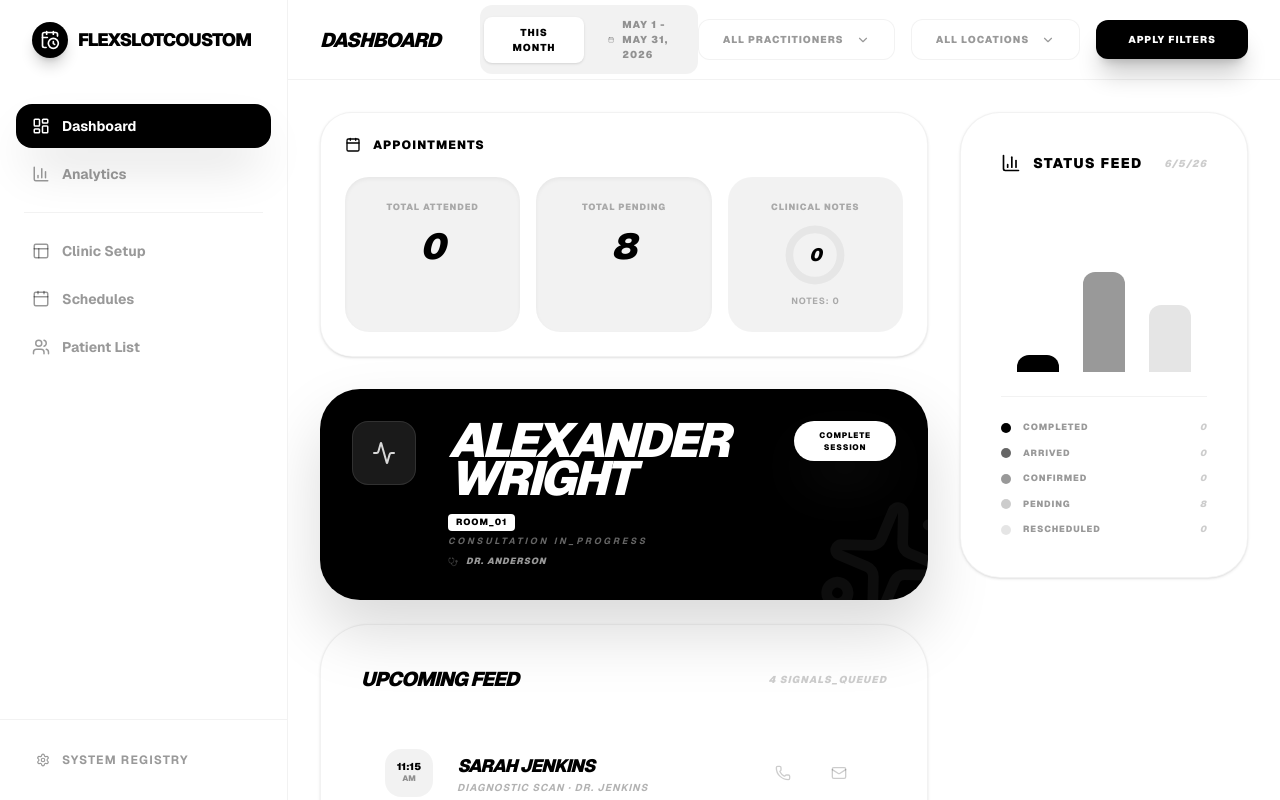
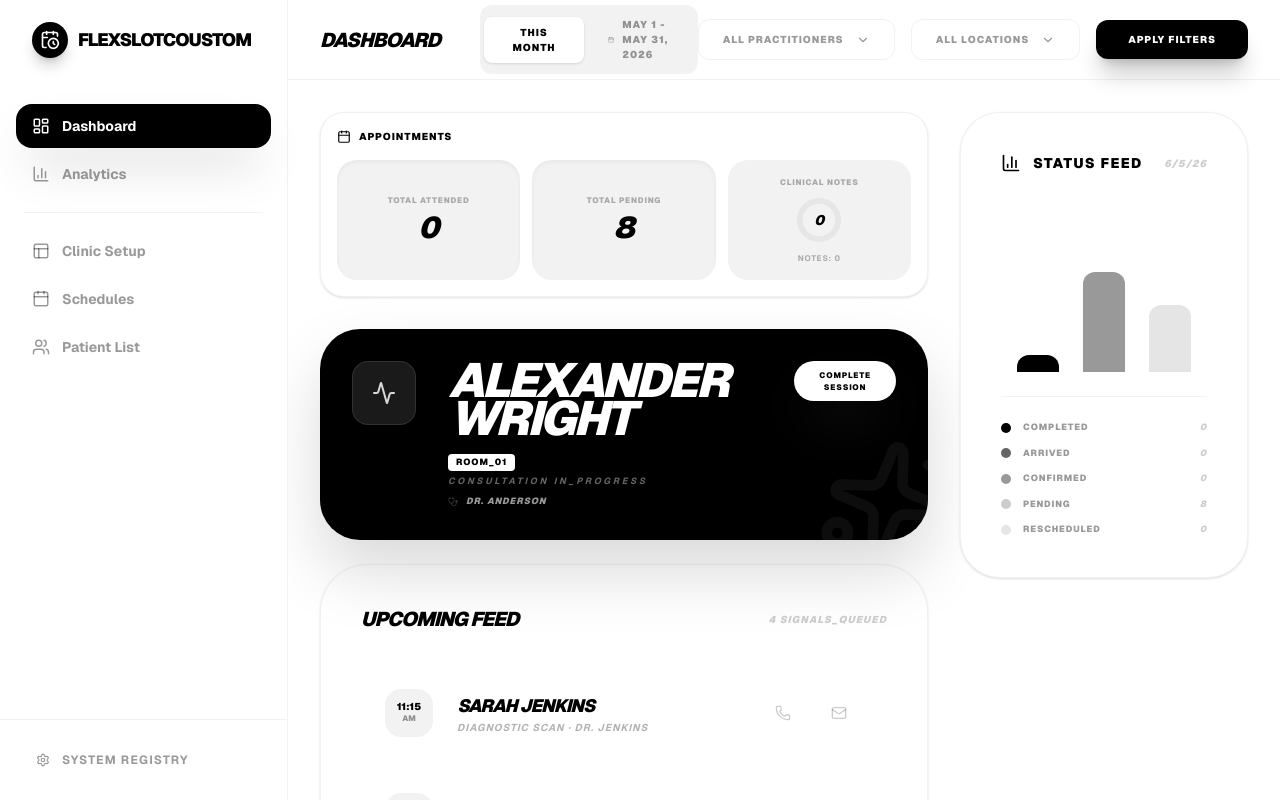
Before and after one commit to FlexSlotCustom0/FlexSlotCustom, a Next.js app in the folder frontend/: page /dashboard/owner in a window 1280 px wide. Shown: the top 800 px of the page. Built offline with nearby package versions, Linux system fonts and the light colour scheme.

Commit message:
Update page.tsx

```diff
--- a/frontend/src/app/dashboard/owner/page.tsx
+++ b/frontend/src/app/dashboard/owner/page.tsx
@@ -225,20 +225,20 @@ function MonochromeCommandCenter({ bookings, doneCount, notesCount, onComplete }
     <div className="grid grid-cols-12 gap-8">
       {/* Left Column - Clinical Overview & Stream */}
       <div className="col-span-8 space-y-8">
-        <div className="bg-white border border-black/5 rounded-[2rem] p-6 shadow-sm">
-          <div className="flex justify-between items-center mb-6">
-            <div className="flex items-center gap-3">
-              <Calendar className="w-4 h-4" />
-              <h3 className="text-xs font-black uppercase tracking-widest">Appointments</h3>
+        <div className="bg-white border border-black/5 rounded-[1.5rem] p-4 shadow-sm">
+          <div className="flex justify-between items-center mb-4">
+            <div className="flex items-center gap-2">
+              <Calendar className="w-3.5 h-3.5" />
+              <h3 className="text-[10px] font-black uppercase tracking-widest">Appointments</h3>
             </div>
           </div>
 
-          <div className="grid grid-cols-3 gap-4">
+          <div className="grid grid-cols-3 gap-3">
             <MetricBox label="Total Attended" value={doneCount.toString()} />
             <MetricBox label="Total Pending" value={bookings.length.toString()} />
-            <div className="bg-black/5 rounded-[1.5rem] p-6 flex flex-col items-center justify-center text-center">
-              <h4 className="text-[9px] font-black uppercase tracking-widest text-black/30 mb-2">Clinical Notes</h4>
-              <div className="relative w-16 h-16 mb-2">
+            <div className="bg-black/5 rounded-[1.25rem] p-4 flex flex-col items-center justify-center text-center min-h-[100px]">
+              <h4 className="text-[8px] font-black uppercase tracking-widest text-black/30 mb-2">Clinical Notes</h4>
+              <div className="relative w-12 h-12 mb-2">
                 <svg className="w-full h-full transform -rotate-90" viewBox="0 0 100 100">
                   <circle cx="50" cy="50" r="40" fill="transparent" stroke="rgba(0,0,0,0.05)" strokeWidth="12" />
                   <motion.circle
@@ -249,9 +249,9 @@ function MonochromeCommandCenter({ bookings, doneCount, notesCount, onComplete }
                     transition={{ duration: 1 }}
                   />
                 </svg>
-                <div className="absolute inset-0 flex items-center justify-center font-black text-lg italic">{notesCount}</div>
+                <div className="absolute inset-0 flex items-center justify-center font-black text-sm italic">{notesCount}</div>
               </div>
-              <p className="text-[9px] font-bold text-black/30 uppercase tracking-widest">Notes: {notesCount}</p>
+              <p className="text-[8px] font-bold text-black/30 uppercase tracking-widest">Notes: {notesCount}</p>
             </div>
           </div>
         </div>
@@ -408,9 +408,9 @@ function StatusLegend({ label, color, value }: { label: string, color: string, v
 
 function MetricBox({ label, value }: { label: string, value: string }) {
   return (
-    <div className="bg-black/5 rounded-[1.5rem] p-6 text-center space-y-3 shadow-inner group hover:bg-black hover:text-white transition-all cursor-default">
-      <h4 className="text-[9px] font-black uppercase tracking-widest text-black/30 group-hover:text-white/30">{label}</h4>
-      <div className="text-4xl font-black italic">{value}</div>
+    <div className="bg-black/5 rounded-[1.25rem] p-4 flex flex-col items-center justify-center text-center space-y-1 shadow-inner group hover:bg-black hover:text-white transition-all cursor-default min-h-[100px]">
+      <h4 className="text-[8px] font-black uppercase tracking-widest text-black/30 group-hover:text-white/30">{label}</h4>
+      <div className="text-3xl font-black italic">{value}</div>
     </div>
   );
 }
```
